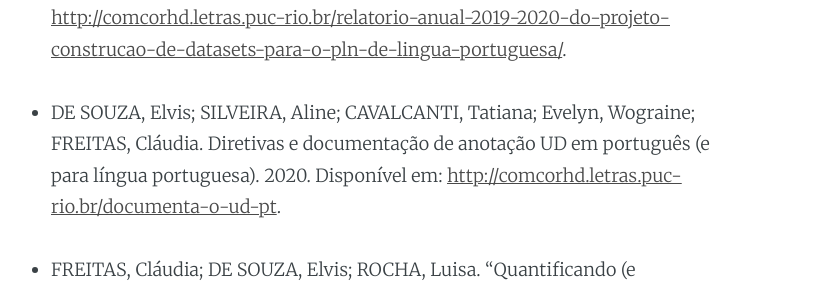
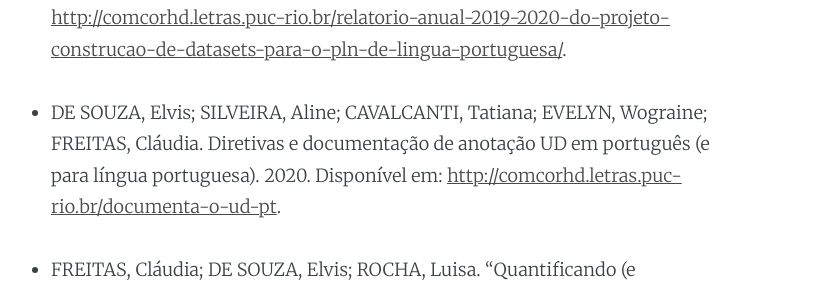
Before and after one commit to alvelvis/alvelvis.github.io, a Jekyll site: the page built from sobre.md, in a window 1280 px wide and 900 px high, scrolled down 4323 px. Shown: the part 159-449 px from the top of the window, without its empty margins (264-1103 px from the left). Built offline with Jekyll 4.4.1, drawn with Linux system fonts in a browser that asks for light colours.

```diff
--- a/sobre.md
+++ b/sobre.md
@@ -71,7 +71,7 @@ Rio de Janeiro, RJ / Brasil
 
 - DE SOUZA, Elvis; FREITAS, Cláudia. “Bastidores linguísticos e computacionais da construção de um dataset linguístico” (Relatório de pesquisa). Departamento de Letras, PUC-Rio. 2020. Disponível em: [http://comcorhd.letras.puc-rio.br/relatorio-anual-2019-2020-do-projeto-construcao-de-datasets-para-o-pln-de-lingua-portuguesa/](http://comcorhd.letras.puc-rio.br/relatorio-anual-2019-2020-do-projeto-construcao-de-datasets-para-o-pln-de-lingua-portuguesa/).
 
-- DE SOUZA, Elvis; SILVEIRA, Aline; CAVALCANTI, Tatiana; Evelyn, Wograine; FREITAS, Cláudia. Diretivas e documentação de anotação UD em português (e para língua portuguesa). 2020. Disponível em: [http://comcorhd.letras.puc-rio.br/documenta-o-ud-pt](http://comcorhd.letras.puc-rio.br/documenta-o-ud-pt).
+- DE SOUZA, Elvis; SILVEIRA, Aline; CAVALCANTI, Tatiana; EVELYN, Wograine; FREITAS, Cláudia. Diretivas e documentação de anotação UD em português (e para língua portuguesa). 2020. Disponível em: [http://comcorhd.letras.puc-rio.br/documenta-o-ud-pt](http://comcorhd.letras.puc-rio.br/documenta-o-ud-pt).
 
 - FREITAS, Cláudia; DE SOUZA, Elvis; ROCHA, Luisa. “Quantificando (e qualificando) o sujeito oculto em português”. In: **VI Jornada de Descrição do Português, STIL 2019**. 2019. Disponível em: [http://comcorhd.letras.puc-rio.br/wp-content/uploads/2020/12/sujeito-oculto-stil2019.pdf](http://comcorhd.letras.puc-rio.br/wp-content/uploads/2020/12/sujeito-oculto-stil2019.pdf).
 
```
Also changed, not shown: other parts of sobre.md (+1 -1 lines).
